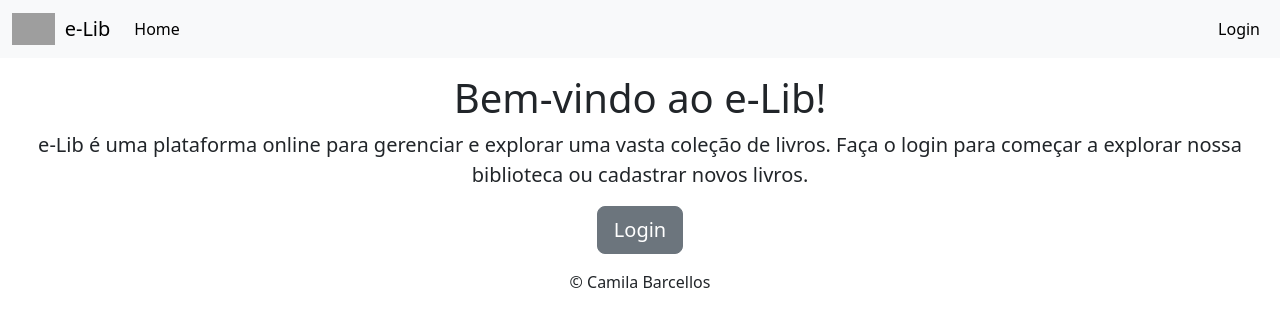
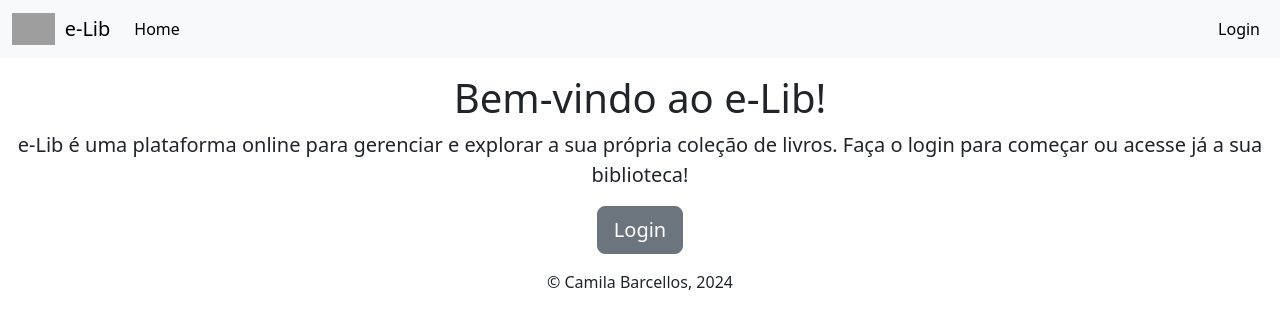
Before and after one commit to camilafbarcellos/elib-front, a React (Create React App) app: page / in a window 1280 px wide. Shown: the top 328 px of the page. Built offline with nearby package versions, Linux system fonts and the light colour scheme; grey boxes are pictures that could not be loaded.

Commit message:
feat: add dynamic home page

```diff
--- a/src/componentes/Home.jsx
+++ b/src/componentes/Home.jsx
@@ -1,19 +1,29 @@
-const Home = () => (
+import { getUsuario } from '../seguranca/Autenticacao';
+
+const Home = () => {
+
+    const usuario = getUsuario();
+
+    return (
         <div className="cover-container d-flex h-100 p-3 mx-auto flex-column text-center">
             <main role="main" className="inner cover">
                 <h1 className="cover-heading">Bem-vindo ao e-Lib!</h1>
-            <p className="lead">e-Lib é uma plataforma online para gerenciar e explorar uma vasta coleção de livros. Faça o login para começar a explorar nossa biblioteca ou cadastrar novos livros.</p>
+                <p className="lead">e-Lib é uma plataforma online para gerenciar e explorar a sua própria coleção de livros.
+                Faça o login para começar ou acesse já a sua biblioteca!</p>
                 <p className="lead">
-                <a href="/login" className="btn btn-lg btn-secondary">Login</a>
+                    <a href={usuario ? "/privado/livros" : "/login"} className="btn btn-lg btn-secondary">
+                        {usuario ? "Visitar biblioteca" : "Login"}
+                    </a>
                 </p>
             </main>
 
             <footer className="mastfoot mt-auto">
                 <div className="inner">
-                <p>&copy; Camila Barcellos</p>
+                    <p>&copy; Camila Barcellos, 2024</p>
                 </div>
             </footer>
         </div>
     );
+};
 
 export default Home;
```
Lines whose indentation alone changed are shown as unchanged.
